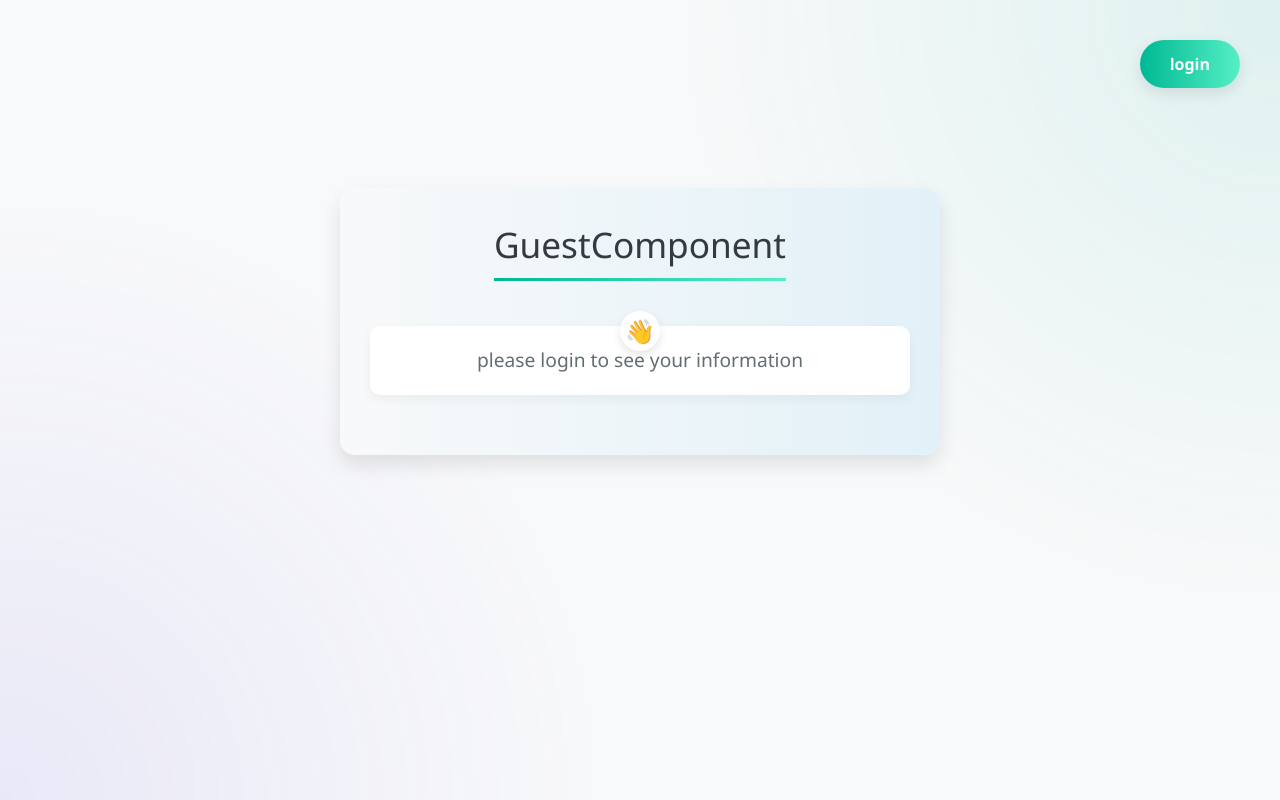
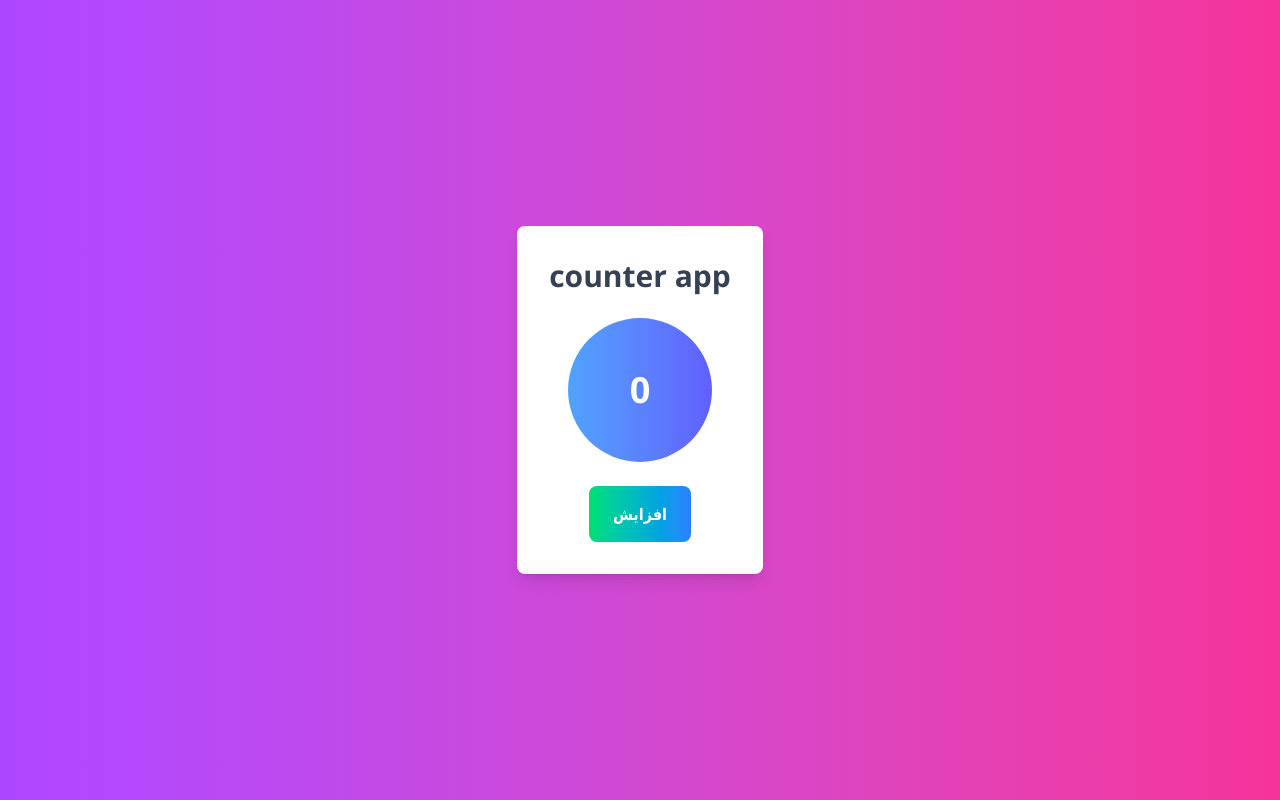
Before and after one commit to siamand-shirzad/new-react-education, a React (Vite) app: page / in a window 1280 px wide. Built offline with nearby package versions, Linux system fonts and the light colour scheme.

Commit message:
counter_using_useRef

```diff
--- a/src/App.jsx
+++ b/src/App.jsx
@@ -1,21 +1,30 @@
-import { Fragment, useState } from "react";
-import UserComponent from "./UserComponent";
-import GuestComponent from "./GuestComponent";
+import {  useRef, useState } from "react";
 
 function App() {
-	const [isLogined, setIsLogined] = useState(false);
+	const [count, setCount] = useState(0);
+	let countValue = useRef(0);
+	const handleClick = () => {
+		countValue.current += 2;
+		setCount(countValue.current + 1);
+	}
 	return (
-		<div className="app-container ">
-			<div className="app-background"></div>
-			<div className="nav-bar">
-				<button
-					className={`toggle-btn ${isLogined ? "logout" : "login"} `}
-					onClick={() => setIsLogined(!isLogined)}>
-					{isLogined ? "logout" : "login"}
-				</button>
+		<div className="flex flex-col items-center justify-center min-h-screen bg-gradient-to-r from-purple-500 to-pink-500">
+			<div className="flex flex-col text-white items-center p-8 rounded-lg shadow-lg space-y-6 bg-white">
+				<h2 className="text-gray-700 font-semibold text-3xl">counter app</h2>
+				<div className="flex items-center justify-center rounded-full bg-gradient-to-r from-blue-400 to-indigo-500 w-36 h-36">
+					<span className="text-4xl text-white font-bold">{count}</span>
+				</div>
+				<button onClick={handleClick}
+					className="px-6 py-4 bg-gradient-to-r from-green-400 to-blue-500 rounded-lg cursor-pointer font-bold
+				hover:shadow-2xl transform hover:scale-105 transition duration-300 ease-in-out focus:ring-2 ring-blue-300 focus:outline-none
+				">افزایش </button>
+
 			</div>
-			<div className="app-content">{isLogined ? <UserComponent /> : <GuestComponent />}</div>
+
+
+
 		</div>
+
 	);
 }
 
--- a/src/GuestComponent.css
+++ /dev/null
@@ -1,92 +0,0 @@
-/* GuestComponent Styles */
-.guest-container {
-  max-width: 600px;
-  margin: 50px auto;
-  padding: 30px;
-  border-radius: 15px;
-  background: linear-gradient(to right, #f8f9fa, #e2f1f8);
-  box-shadow: 0 10px 20px rgba(0, 0, 0, 0.1);
-  font-family: 'Segoe UI', Tahoma, Geneva, Verdana, sans-serif;
-  text-align: center;
-}
-
-.guest-title {
-  color: #343a40;
-  margin-bottom: 25px;
-  font-size: 2.2rem;
-  position: relative;
-  display: inline-block;
-}
-
-.guest-title::after {
-  content: '';
-  position: absolute;
-  bottom: -10px;
-  left: 0;
-  width: 100%;
-  height: 3px;
-  background: linear-gradient(to right, #00b894, #55efc4);
-}
-
-.guest-message {
-  font-size: 1.2rem;
-  color: #636e72;
-  margin: 30px 0;
-  padding: 20px;
-  background-color: white;
-  border-radius: 10px;
-  box-shadow: 0 4px 12px rgba(0, 0, 0, 0.05);
-  position: relative;
-  transition: transform 0.3s, box-shadow 0.3s;
-}
-
-.guest-message:hover {
-  transform: translateY(-5px);
-  box-shadow: 0 8px 15px rgba(0, 0, 0, 0.1);
-}
-
-.guest-message::before {
-  content: '👋';
-  font-size: 1.5rem;
-  position: absolute;
-  top: -15px;
-  left: 50%;
-  transform: translateX(-50%);
-  background-color: white;
-  width: 40px;
-  height: 40px;
-  border-radius: 50%;
-  display: flex;
-  align-items: center;
-  justify-content: center;
-  box-shadow: 0 4px 8px rgba(0, 0, 0, 0.1);
-}
-
-.login-btn {
-  background: linear-gradient(to right, #00b894, #55efc4);
-  color: white;
-  border: none;
-  padding: 12px 30px;
-  border-radius: 50px;
-  font-size: 16px;
-  font-weight: bold;
-  cursor: pointer;
-  transition: transform 0.2s, box-shadow 0.2s;
-  margin-top: 20px;
-}
-
-.login-btn:hover {
-  transform: translateY(-3px);
-  box-shadow: 0 6px 12px rgba(0, 184, 148, 0.3);
-}
-
-.login-btn:active {
-  transform: translateY(-1px);
-}
-
-@media (max-width: 768px) {
-  .guest-container {
-    margin: 20px;
-    padding: 20px;
-  }
-}
--- a/src/GuestComponent.jsx
+++ /dev/null
@@ -1,12 +0,0 @@
-import "./GuestComponent.css"
-const GuestComponent = () => {
-    document.title = "GuestComponent"
-    return (
-        <div className="guest-container">
-            <h1 className="guest-title">GuestComponent</h1>
-            <p className="guest-message">please login to see your information</p>
-        </div>
-    );
-};
-
-export default GuestComponent;
--- a/src/UserComponent.css
+++ /dev/null
@@ -1,95 +0,0 @@
-/* UserComponent Styles */
-.user-container {
-  max-width: 600px;
-  margin: 50px auto;
-  padding: 30px;
-  border-radius: 15px;
-  background: linear-gradient(to right, #f8f9fa, #e9ecef);
-  box-shadow: 0 10px 20px rgba(0, 0, 0, 0.1);
-  font-family: 'Segoe UI', Tahoma, Geneva, Verdana, sans-serif;
-}
-
-.user-title {
-  color: #343a40;
-  text-align: center;
-  margin-bottom: 25px;
-  font-size: 2.2rem;
-  position: relative;
-}
-
-.user-title::after {
-  content: '';
-  position: absolute;
-  bottom: -10px;
-  left: 50%;
-  transform: translateX(-50%);
-  width: 100px;
-  height: 3px;
-  background: linear-gradient(to right, #6c5ce7, #a29bfe);
-}
-
-.user-btn {
-  background: linear-gradient(to right, #6c5ce7, #a29bfe);
-  color: white;
-  border: none;
-  padding: 12px 25px;
-  border-radius: 50px;
-  font-size: 16px;
-  cursor: pointer;
-  margin-bottom: 20px;
-  transition: transform 0.2s, box-shadow 0.2s;
-  display: block;
-  margin-left: auto;
-  margin-right: auto;
-}
-
-.user-btn:hover {
-  transform: translateY(-3px);
-  box-shadow: 0 6px 12px rgba(108, 92, 231, 0.3);
-}
-
-.user-btn:active {
-  transform: translateY(-1px);
-}
-
-.user-info {
-  list-style-type: none;
-  padding: 0;
-}
-
-.user-info li {
-  padding: 15px;
-  margin-bottom: 10px;
-  border-radius: 8px;
-  background-color: white;
-  box-shadow: 0 2px 10px rgba(0, 0, 0, 0.05);
-  transition: transform 0.2s;
-  display: flex;
-  align-items: center;
-}
-
-.user-info li:hover {
-  transform: translateX(5px);
-}
-
-.user-info li::before {
-  content: '';
-  display: inline-block;
-  width: 10px;
-  height: 10px;
-  margin-right: 15px;
-  border-radius: 50%;
-  background: linear-gradient(to right, #6c5ce7, #a29bfe);
-}
-
-.user-age {
-  font-weight: bold;
-  color: #6c5ce7;
-}
-
-@media (max-width: 768px) {
-  .user-container {
-    margin: 20px;
-    padding: 20px;
-  }
-}
--- a/src/UserComponent.jsx
+++ /dev/null
@@ -1,41 +0,0 @@
-import { useEffect, useState } from "react";
-import "./UserComponent.css";
-
-const UserComponent = () => {
-	const [age, setAge] = useState(20);
-
-	useEffect(() => {
-		// mounting
-		document.title = "UserComponent";
-		console.log("send request to server");
-		//unmounting
-		return () => {
-			console.log("your logout");
-		};
-	}, []);
-	//updating
-	useEffect(() => {
-		console.log(age);
-		if (age == 30) {
-			console.log("your age is 30");
-		}
-	}, [age]);
-	return (
-		<div>
-			<div className="user-container">
-				<h1 className="user-title">User component</h1>
-				<button className="user-btn" onClick={() => setAge((prevAge) => prevAge + 1)}>
-					change age
-				</button>
-				<ul className="user-info">
-					<li>Name:siamand</li>
-					<li>
-						Age: <span className="user-age">{age}</span>{" "}
-					</li>
-				</ul>
-			</div>
-		</div>
-	);
-};
-
-export default UserComponent;
```
